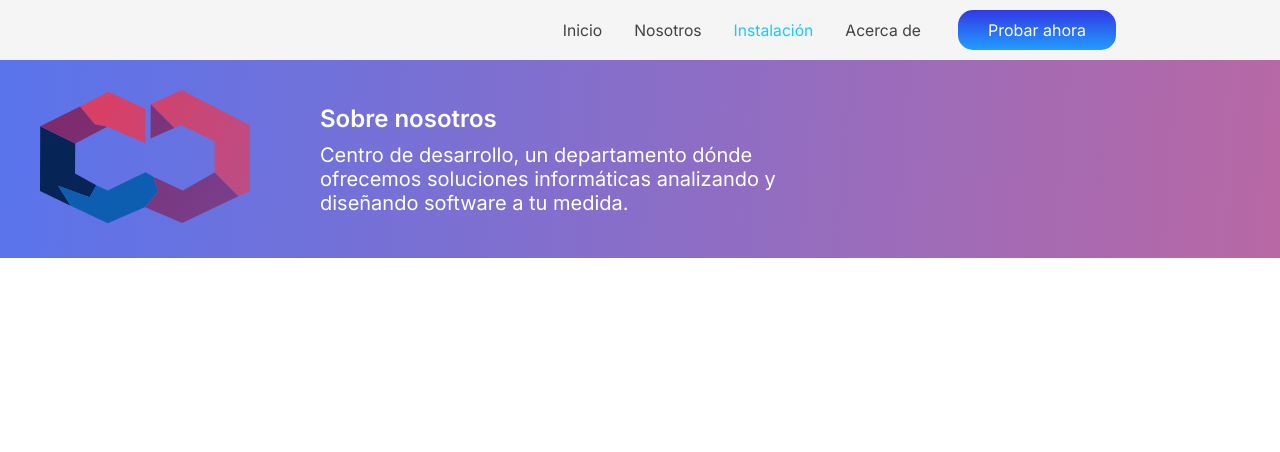
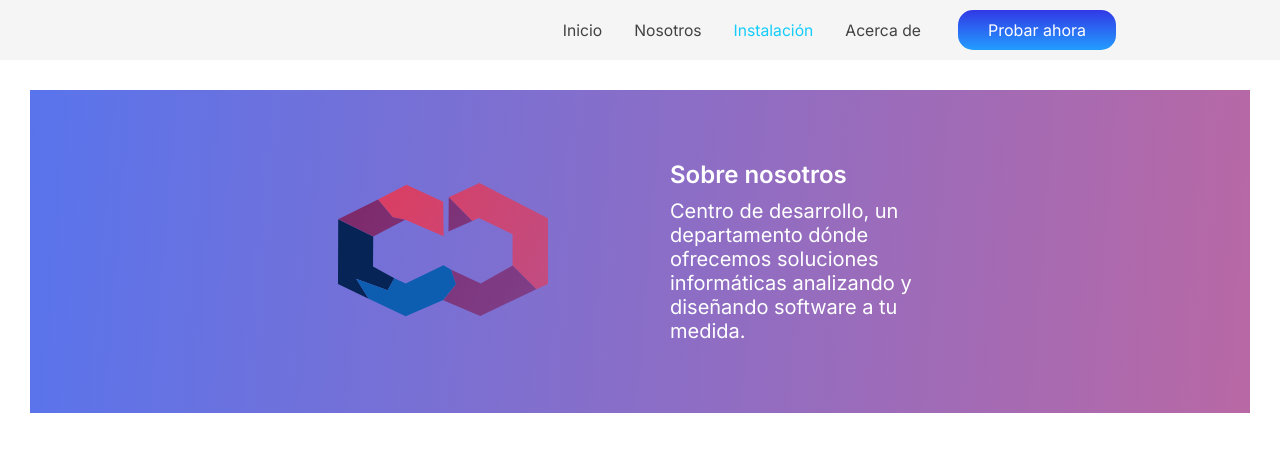
Before and after one commit to Alejandrodiazn/Alexa_landing, a React (Create React App) app: page /Instalacion in a window 1280 px wide. Shown: the top 452 px of the page. Built offline with nearby package versions, Linux system fonts and the light colour scheme.

Commit message:
feat: Banner de CD terminado

```diff
--- a/src/components/ImageCD.js
+++ b/src/components/ImageCD.js
@@ -11,4 +11,5 @@ export default ImageCD
 
 const Box = styled.div`
   padding: 30px 40px;
+  width: 50%;
 `
--- a/src/components/MiddleCard.js
+++ b/src/components/MiddleCard.js
@@ -48,6 +48,7 @@ const MasterBox = styled.div`
   width: calc(90.55% / 2);
   height: auto;
   margin auto 0;
+  width: 50%;
 
   @media (max-width: 768px) {
     align-items: center;
--- a/src/pages/instalacion.js
+++ b/src/pages/instalacion.js
@@ -22,16 +22,24 @@ const MasterBox = styled.div`
   display: flex;
   justify-content: center;
   align-items: center;
+  margin: 30px;
+  padding: 40px;
   background: linear-gradient(94.68deg, #5974EC 0%, #B968A4 100.6%);
+
+  @media (max-width: 768px) {
+    padding: 0;
+  }
 `;
 
 const Box = styled.div`
   display: flex;
-  width: 100%;
   flex-drection: row;
+  align-items: center;
+  justify-content: center;
+  width: 60%;
 
   @media (max-width: 768px) {
+    width: 100%;
     flex-direction: column;
-    align-items: center;
   }
 `;
```
